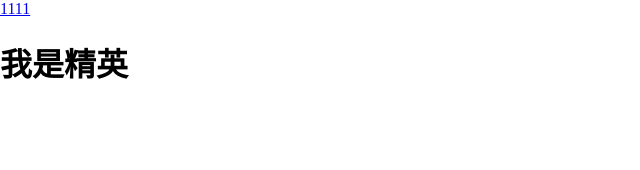
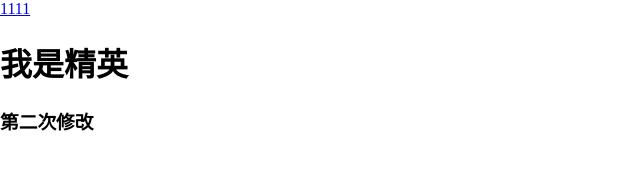
Before and after one commit to ShangguanMr/ap1, a plain HTML site: page index.html in a window 1280 px wide. Shown: the whole page, without its empty margins (0-640 px from the left). Drawn offline with Linux system fonts and the light colour scheme.

Commit message:
二次修改
加了一行

```diff
--- a/index.html
+++ b/index.html
@@ -13,6 +13,7 @@
     <div class="a">
         <a href="#">1111</a>
         <h1>我是精英</h1>
+        <h3>第二次修改</h3>
     </div>
   </body>
 </html>
--- a/js/Jquery.js
+++ b/js/Jquery.js
@@ -1,3 +1,4 @@
 function text(){
   alert("哈哈");
+  console.log("你好");
 }
```
